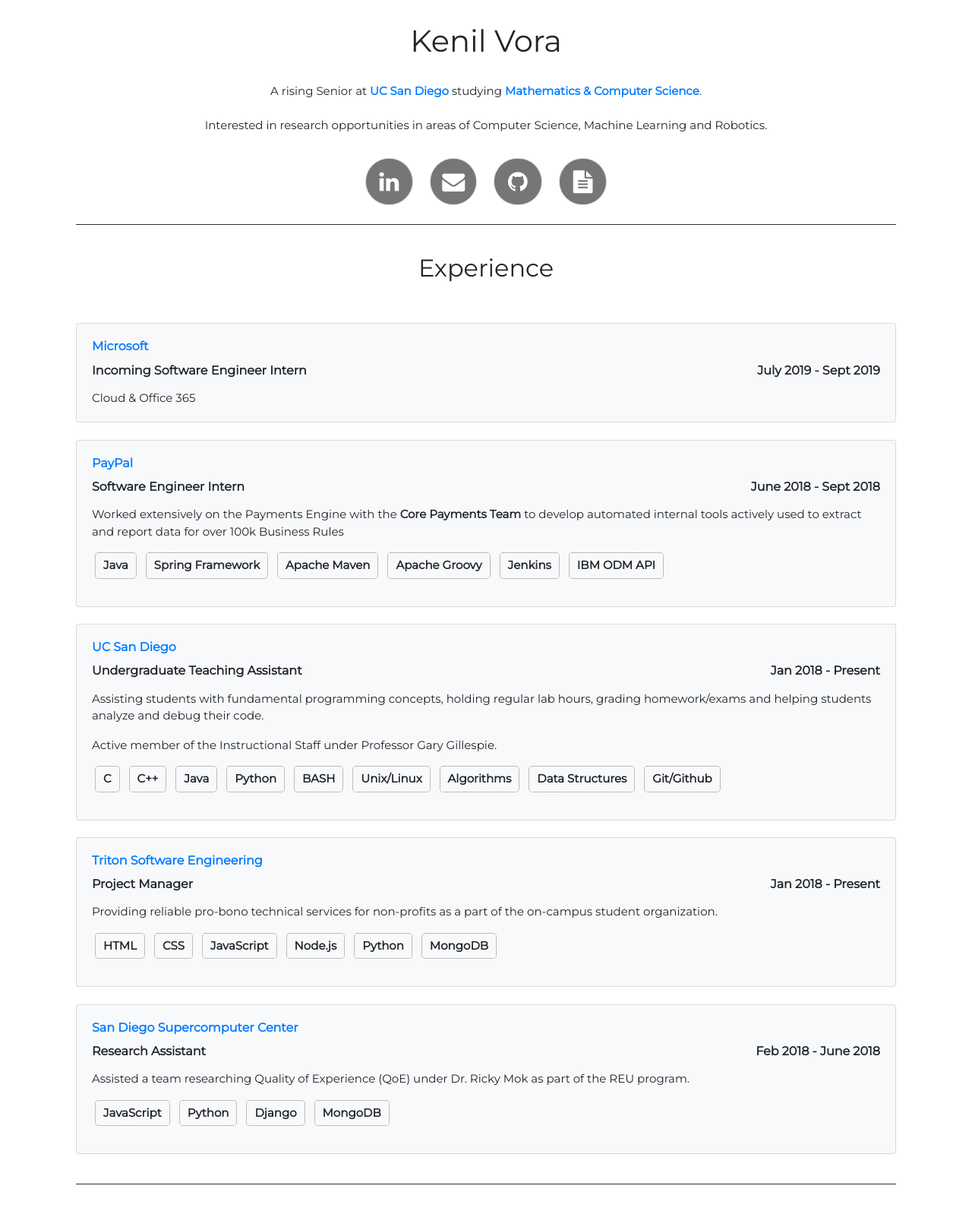
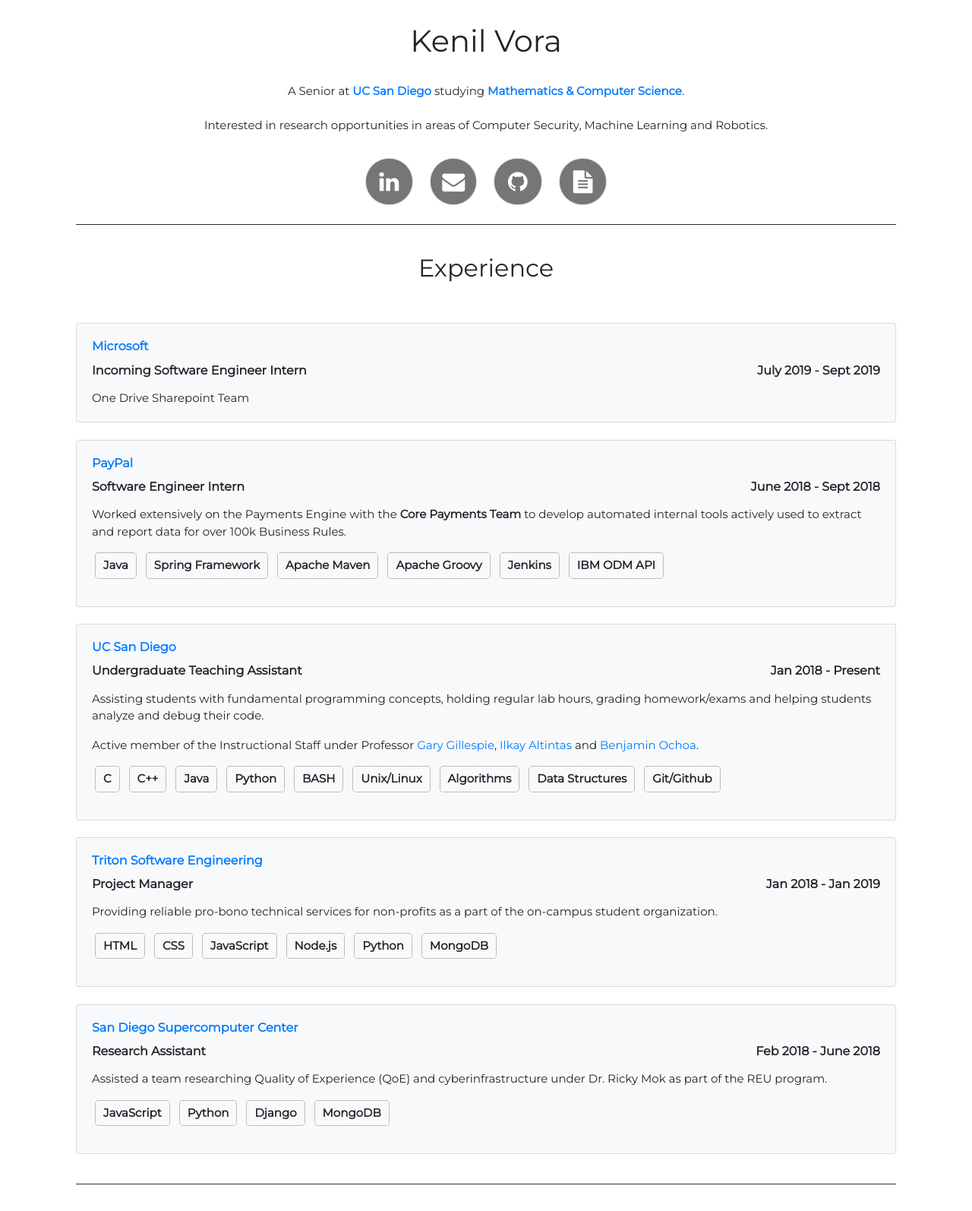
Before and after one commit to kvora97/kvora97.github.io, a plain HTML site: page index.html in a window 1280 px wide. Shown: the top 1594 px of the page at 76% size. Drawn offline with nearby package versions, Linux system fonts and the light colour scheme.

Commit message:
Spring 2019 updates

```diff
--- a/index.html
+++ b/index.html
@@ -29,9 +29,9 @@
 		<h1 style="text-align: center;" >Kenil Vora</h1>
 		<br>
 		<div style="text-align: center;">
-			A rising Senior at <a href="https://ucsd.edu/"><b>UC San Diego</b></a> studying <a href="https://math.ucsd.edu/"><b>Mathematics & Computer Science</b></a>.
+			A Senior at <a href="https://ucsd.edu/"><b>UC San Diego</b></a> studying <a href="https://math.ucsd.edu/"><b>Mathematics & Computer Science</b></a>.
 			<br> <br>
-			Interested in research opportunities in areas of Computer Science, Machine Learning and Robotics.
+			Interested in research opportunities in areas of Computer Security, Machine Learning and Robotics.
 			<br> <br>
 		</div>
 
@@ -66,7 +66,7 @@
 				<h6 class="card-title"><a href="https://www.microsoft.com/en-us/"><b>Microsoft</b></a></h6>
 				<h6 style="float: right;" class="card-title"><b>July 2019 - Sept 2019</b></h6>
 				<h6 class="mb-3"><b>Incoming Software Engineer Intern</b></h6>
-				<p class="card-text">Cloud & Office 365</p>
+				<p class="card-text">One Drive Sharepoint Team</p>
 			</div>
 		</div>
 
@@ -77,7 +77,7 @@
 				<h6 class="card-title"><a href="https://www.paypal.com/us/home"><b>PayPal</b></a></h6>
 				<h6 style="float: right;" class="card-title"><b>June 2018 - Sept 2018</b></h6>
 				<h6 class="mb-3"><b>Software Engineer Intern</b></h6>
-				<p class="card-text">Worked extensively on the Payments Engine with the <b>Core Payments Team</b> to develop automated internal tools actively used to extract and report data for over 100k Business Rules</p>
+				<p class="card-text">Worked extensively on the Payments Engine with the <b>Core Payments Team</b> to develop automated internal tools actively used to extract and report data for over 100k Business Rules.</p>
 				<dl>
 					<dt>Java</dt>
 					<dt>Spring Framework</dt>
@@ -97,7 +97,7 @@
 				<h6 style="float: right;" class="card-title"><b>Jan 2018 - Present</b></h6>
 				<h6 class="mb-3"><b>Undergraduate Teaching Assistant</b></h6>
 				<p class="card-text">Assisting students with fundamental programming concepts, holding regular lab hours, grading homework/exams and helping students analyze and debug their code.</p>
-				<p class="card-text">Active member of the Instructional Staff under Professor Gary Gillespie.</p>
+				<p class="card-text">Active member of the Instructional Staff under Professor <a href="https://jacobsschool.ucsd.edu/faculty/faculty_bios/index.sfe?fmp_recid=300">Gary Gillespie</a>, <a href="https://words.sdsc.edu/ilkay/home">Ilkay Altintas</a> and <a href="https://cseweb.ucsd.edu/~bochoa/">Benjamin Ochoa</a>.</p>
 				<dl>
 					<dt>C</dt>
 					<dt>C++</dt>
@@ -116,8 +116,8 @@
 
 		<div class="card bg-light">
 			<div class="card-body">
-				<h6 class="card-title"><a href="http://tc.ucsd.edu/"><b>Triton Software Engineering</b></a></h6>
-				<h6 style="float: right;" class="card-title"><b>Jan 2018 - Present</b></h6>
+				<h6 class="card-title"><a href="http://tse.ucsd.edu/"><b>Triton Software Engineering</b></a></h6>
+				<h6 style="float: right;" class="card-title"><b>Jan 2018 - Jan 2019</b></h6>
 				<h6 class="mb-3"><b>Project Manager</b></h6>
 				<p class="card-text">Providing reliable pro-bono technical services for non-profits as a part of the on-campus student organization.</p>
 				<dl>
@@ -138,7 +138,7 @@
 				<h6 class="card-title"><a href="http://www.sdsc.edu/"><b>San Diego Supercomputer Center</b></a></h6>
 				<h6 style="float: right;" class="card-title"><b>Feb 2018 - June 2018</b></h6>
 				<h6 class="mb-3"><b>Research Assistant</b></h6>
-				<p class="card-text">Assisted a team researching Quality of Experience (QoE) under Dr. Ricky Mok as part of the REU program.</p>
+				<p class="card-text">Assisted a team researching Quality of Experience (QoE) and cyberinfrastructure under Dr. Ricky Mok as part of the REU program.</p>
 				<dl>
 					<dt>JavaScript</dt>
 					<dt>Python</dt>
```
Also changed, not shown: 1 other file.
